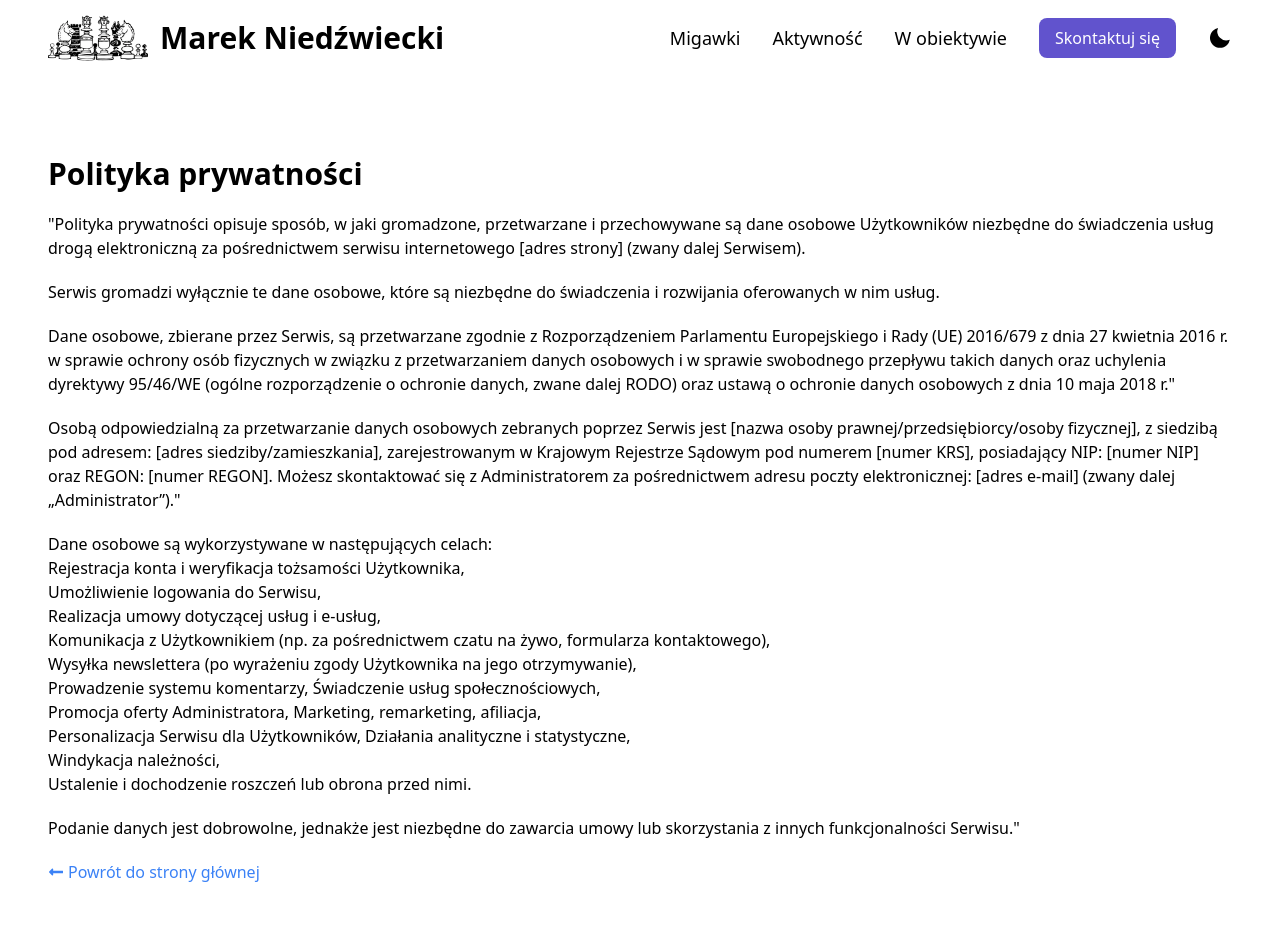
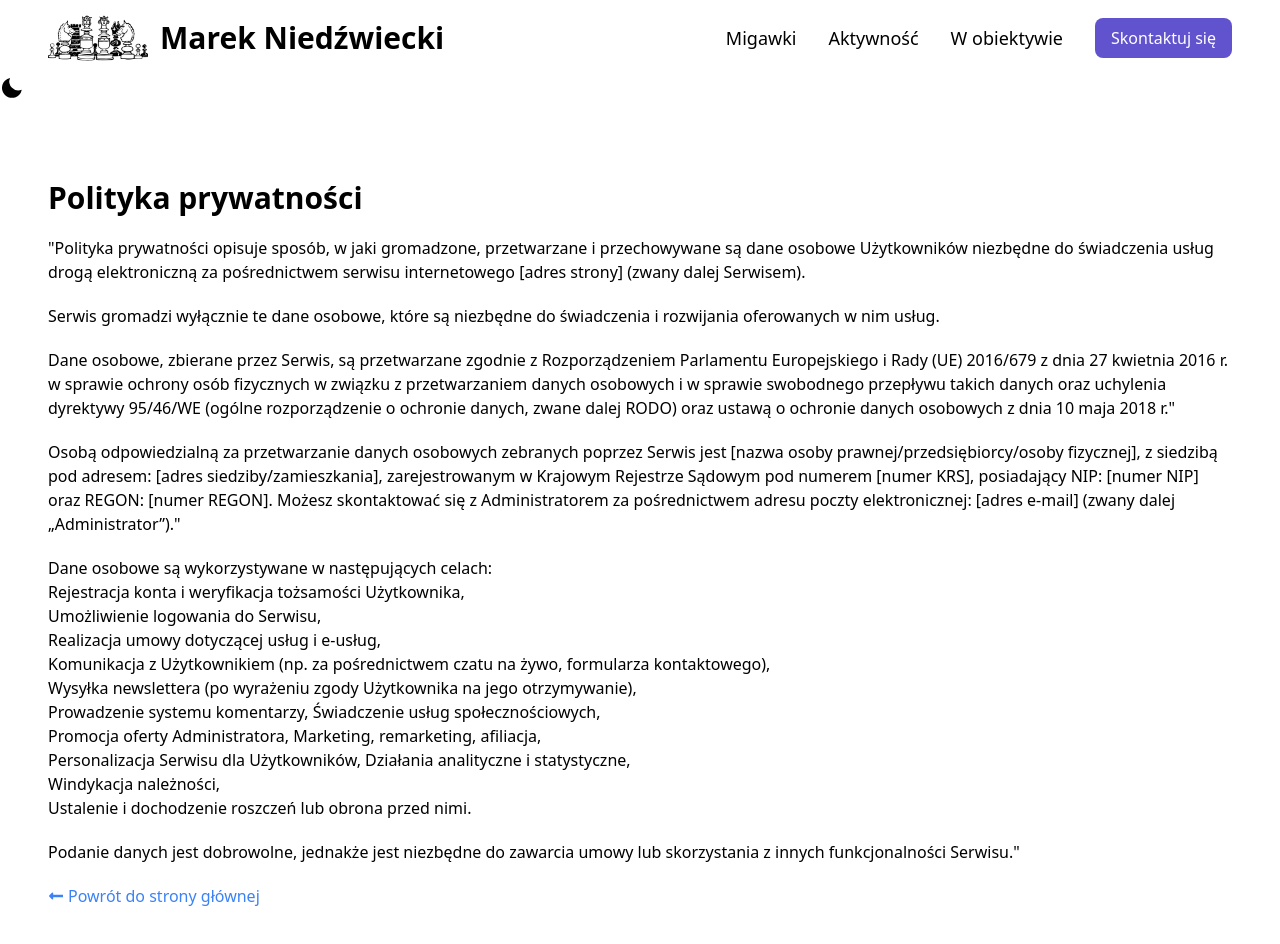
Before and after one commit to AdamBabinicz/niedzwiecki, a React (Vite) app: page /polityka-prywatnosci in a window 1280 px wide. Shown: the top 944 px of the page. Built offline with nearby package versions, Linux system fonts and the light colour scheme.

Commit message:
darkmode

```diff
--- a/src/components/Navbar/Navbar.jsx
+++ b/src/components/Navbar/Navbar.jsx
@@ -73,7 +73,6 @@ const Navbar = () => {
                 <button className="btn-primary" onClick={handleShowPopup}>
                   Skontaktuj się
                 </button>
-                <DarkMode />
               </ul>
             </div>
             {/* Mobile View */}
@@ -105,6 +104,7 @@ const Navbar = () => {
         />
       )}
       {/* Renderuj komponent Popup tylko gdy isPopupVisible jest ustawione na true */}
+      <DarkMode />
     </>
   );
 };
```
